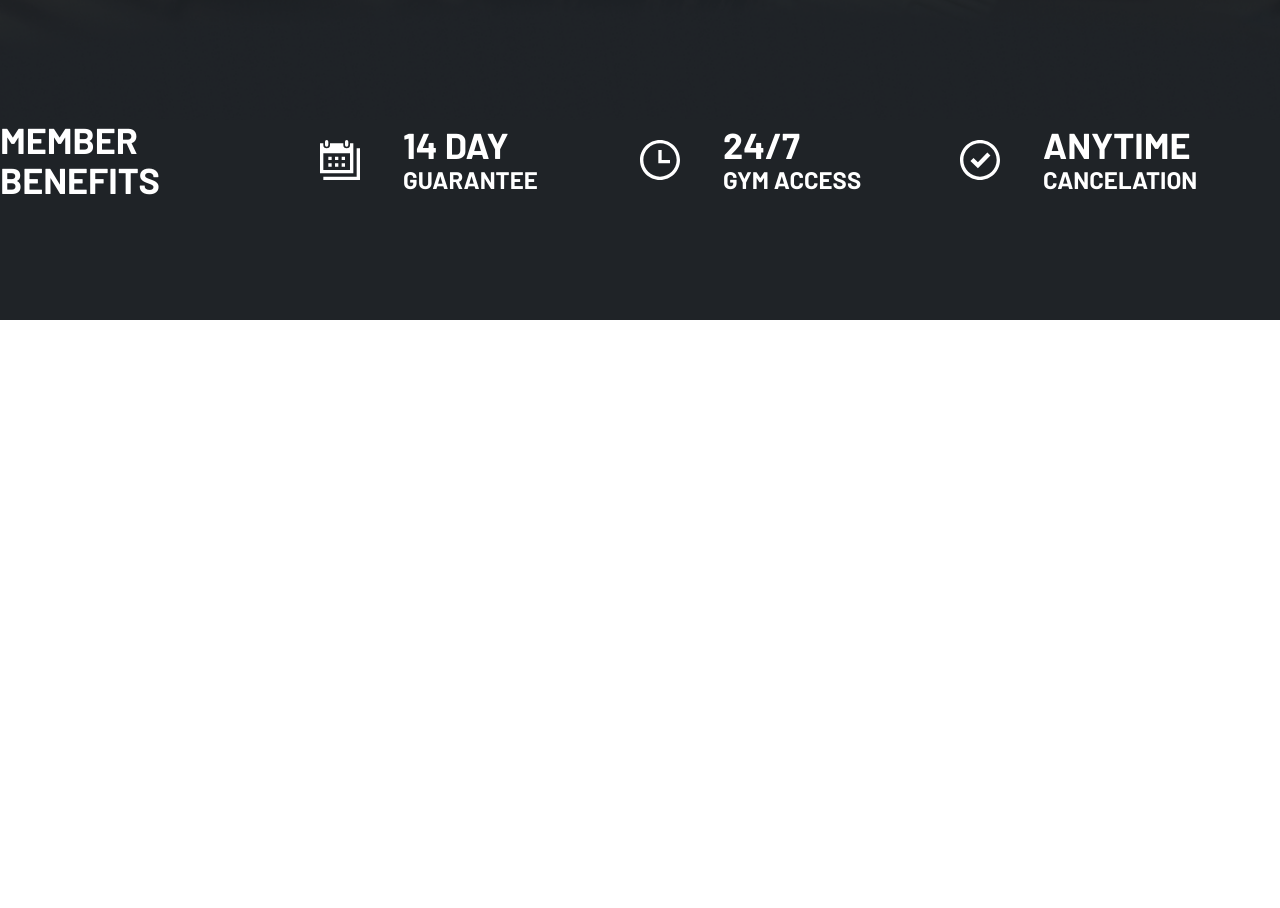
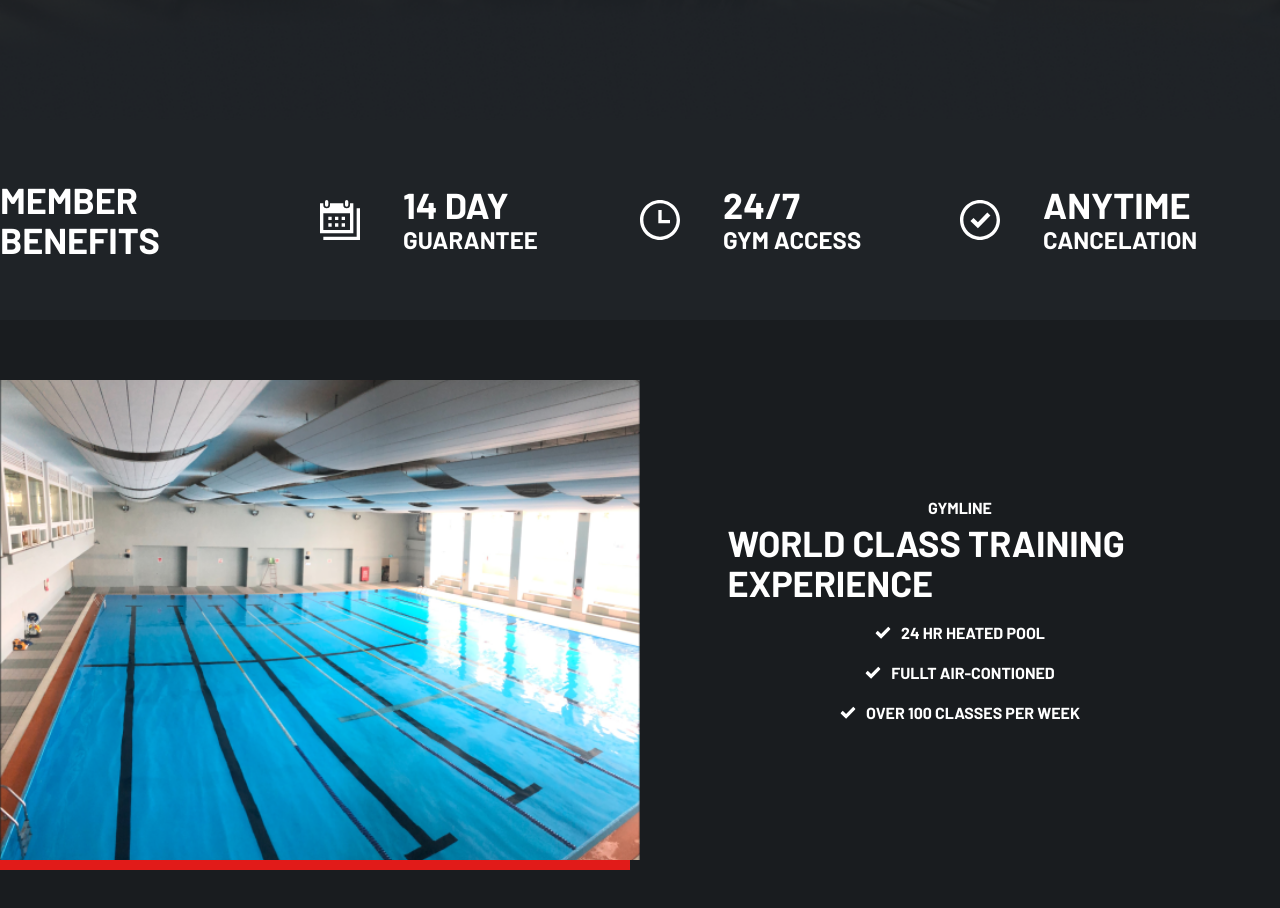
Before and after one commit to mertcancet/gym-template, a Next.js app: page / in a window 1280 px wide. Shown: the part 580-1488 px from the top of the page. Before the commit the page ends 900 px from the top, so only its background shows below. Built offline with nearby package versions, Linux system fonts and the light colour scheme.

Commit message:
world class section completed

```diff
--- a/components/IconSection.jsx
+++ b/components/IconSection.jsx
@@ -51,6 +51,7 @@ export default IconSection;
 const Bg = styled('div', {
   h: 200,
   backgroundColor: '$black100',
+  py: 60,
 });
 
 const Grid = styled('div', {
--- /dev/null
+++ b/components/WorldClassSection.jsx
@@ -0,0 +1,83 @@
+import React from 'react';
+import Image from 'next/image';
+
+import { Container, Title } from 'components';
+import { Check } from 'components/icons';
+import { styled } from 'stitches.config';
+
+const iconContent = [
+  { content: '24 HR HEATED POOL' },
+  { content: 'FULLT AIR-CONTIONED' },
+  { content: 'OVER 100 CLASSES PER WEEK' },
+];
+
+const WorldClassSection = () => {
+  return (
+    <Wrapper>
+      <Container>
+        <Grid>
+          <ImageWrapper>
+            <Image
+              layout="fill"
+              objectFit="cover"
+              src="images/Pool-image.png"
+              unoptimized
+            />
+          </ImageWrapper>
+          <Content>
+            <Title level={5} className="gym">
+              Gymline
+            </Title>
+            <Title level={2} className="world">
+              World CLASS TRAINING EXPERIENCE
+            </Title>
+            {iconContent.map((content, i) => (
+              <div className="icon-wrapper" key={i}>
+                <Check />
+                <Title level={5}>{content.content}</Title>
+              </div>
+            ))}
+          </Content>
+        </Grid>
+      </Container>
+    </Wrapper>
+  );
+};
+
+export default WorldClassSection;
+
+const Wrapper = styled('section', {
+  backgroundColor: '$black',
+  py: 60,
+});
+
+const Grid = styled('div', {
+  display: 'grid',
+  gridTemplateColumns: 'repeat(2,1fr)',
+  justifyItems: 'center',
+});
+
+const ImageWrapper = styled('div', {
+  position: 'relative',
+  paddingTop: '75%',
+  widthPercent: 100,
+  boxShadow: '-10px 10px 0px 0px #E11B19',
+});
+
+const Content = styled('div', {
+  maxWidth: 465,
+  justifyItems: 'center',
+  alignSelf: 'center',
+  '.gym': {
+    mb: 5,
+  },
+  '.world': {
+    mb: 20,
+  },
+  '.icon-wrapper': {
+    display: 'flex',
+    alignItems: 'center',
+    gap: 10,
+    mb: 20,
+  },
+});
--- a/components/index.js
+++ b/components/index.js
@@ -7,3 +7,4 @@ export { default as IconSection } from './IconSection';
 export { default as Logo } from './Logo';
 export { default as Text } from './Text';
 export { default as Title } from './Title';
+export { default as WorldClassSection } from './WorldClassSection';
--- a/pages/index.jsx
+++ b/pages/index.jsx
@@ -1,10 +1,11 @@
-import { Hero, IconSection } from 'components';
+import { Hero, IconSection, WorldClassSection } from 'components';
 
 const Home = () => {
   return (
     <div>
       <Hero />
       <IconSection />
+      <WorldClassSection />
     </div>
   );
 };
```
Also changed, not shown: public/images/Pool-image.png (added).
